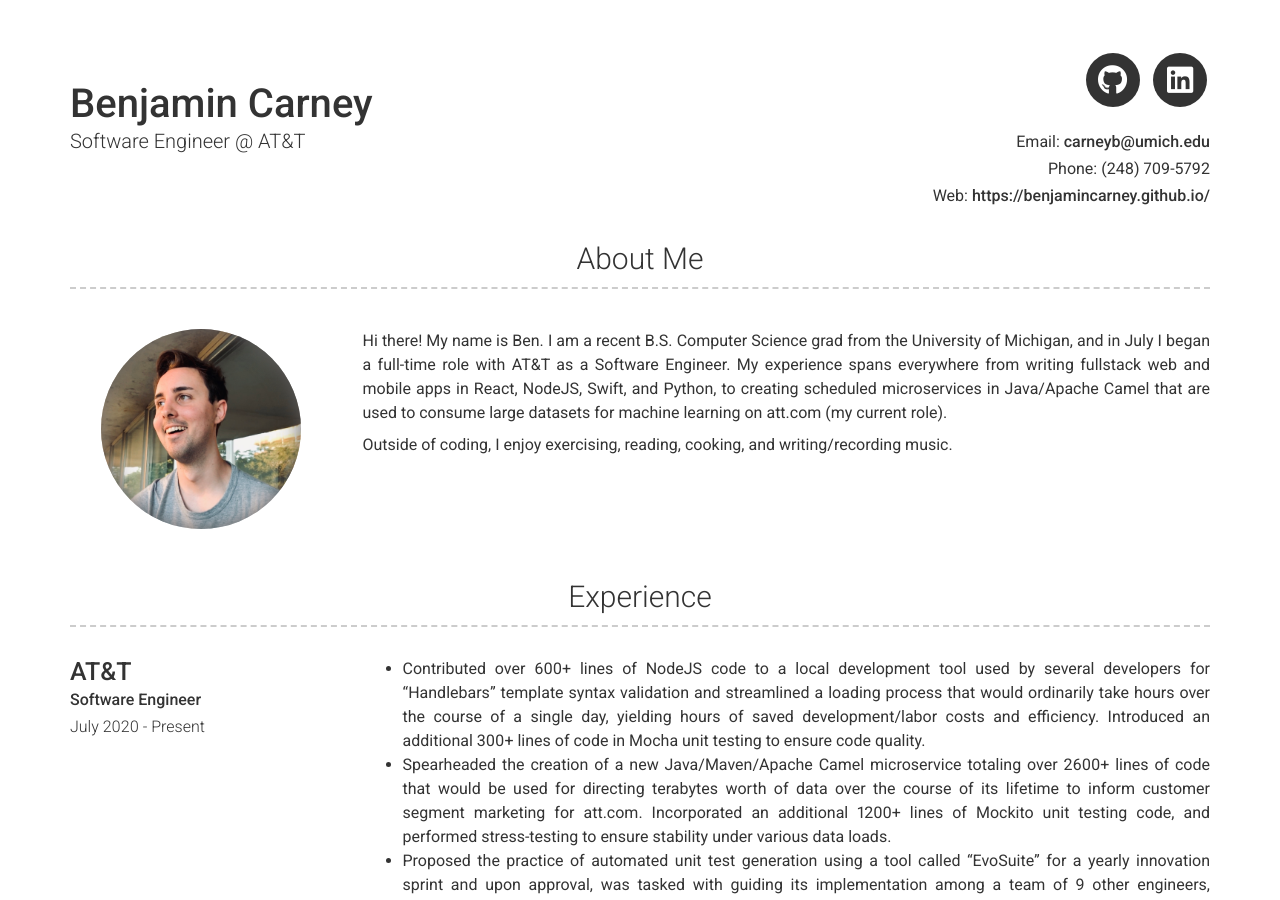
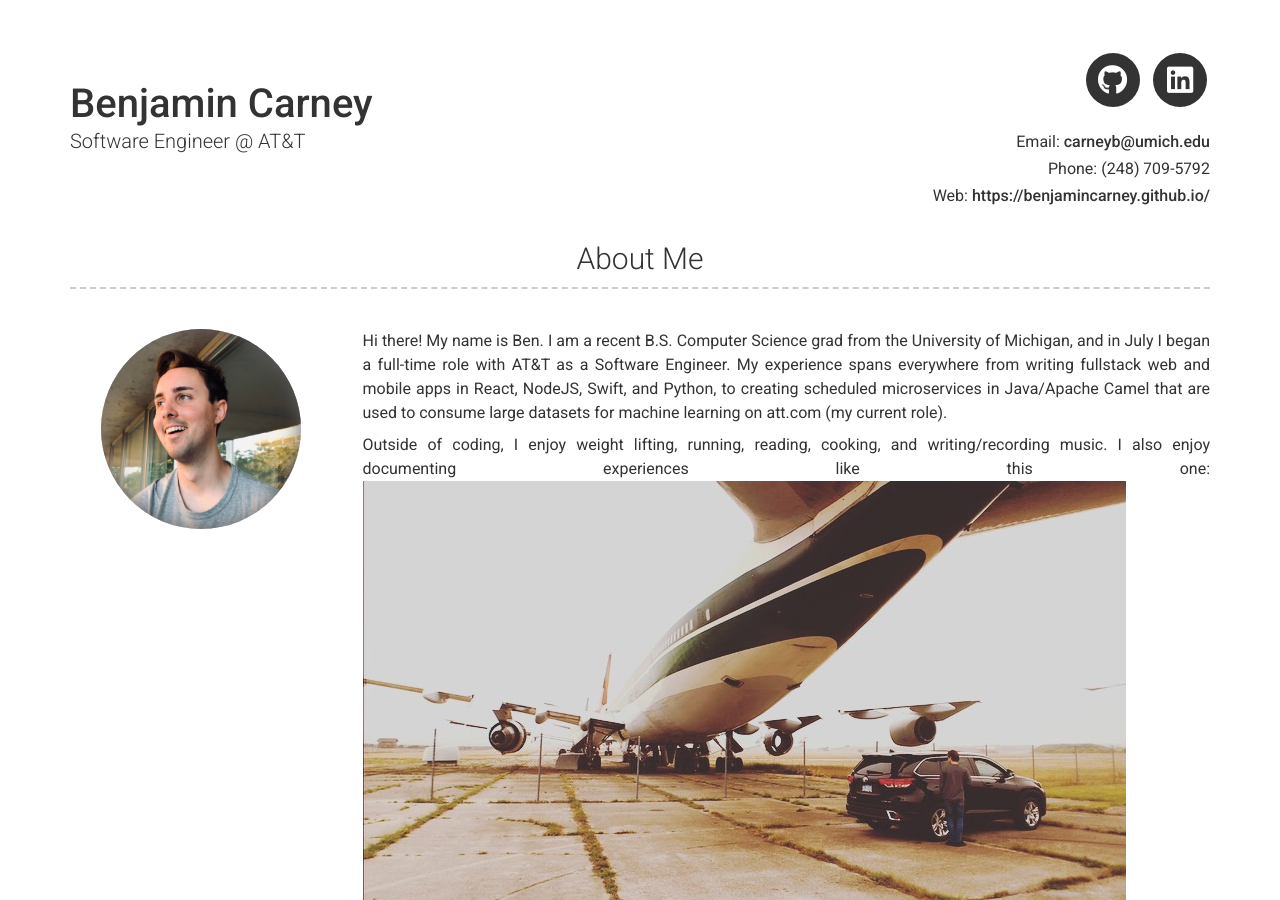
Before and after one commit to benjamincarney/benjamincarney.github.io, a Jekyll site: the page built from index.md, in a window 1280 px wide and 900 px high. Built offline with Jekyll 4.4.1, drawn with Linux system fonts in a browser that asks for light colours; nearby versions of some CDN libraries.

Commit message:
Added plane photo

```diff
--- a/_config.yml
+++ b/_config.yml
@@ -57,7 +57,8 @@ about_content: | # this will include new lines to allow paragraphs
   mobile apps in React, NodeJS, Swift, and Python, to creating scheduled microservices in Java/Apache Camel that are used
   to consume large datasets for machine learning on att.com (my current role).
 
-  Outside of coding, I enjoy exercising, reading, cooking, and writing/recording music.
+  Outside of coding, I enjoy weight lifting, running, reading, cooking, and writing/recording music. I also enjoy documenting experiences like this one:
+  ![Plane](/images/Plane.JPG)
 
 content:
   - title: Experience
```
Also changed, not shown: images/Plane.JPG (added).
